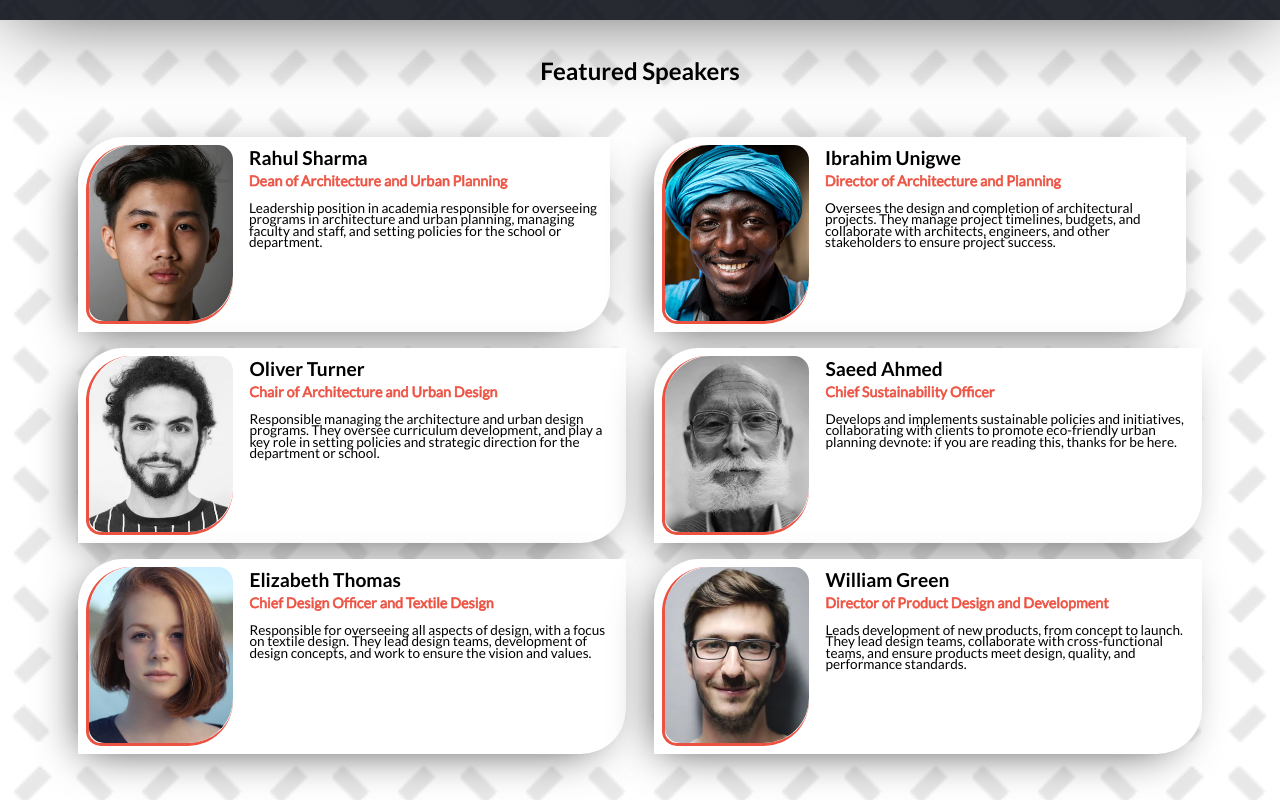
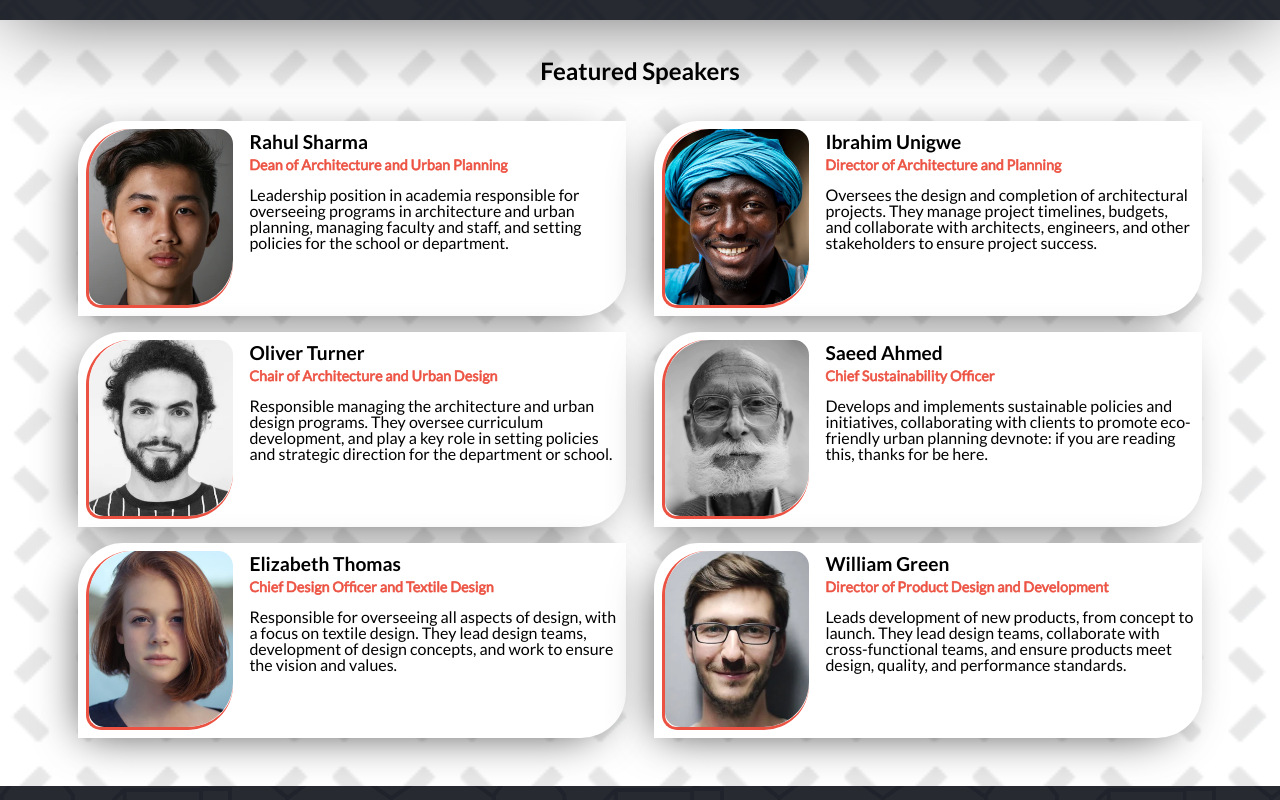
Before and after one commit to VelzckC0D3/Velzck_Festival, a website: page index.html in a window 1280 px wide. Shown: the part 1340-2140 px from the top of the page. Drawn offline with Linux system fonts and the light colour scheme.

Commit message:
font corrections
- fixed grid visual errors
- corrected fonts

```diff
--- a/style/home.css
+++ b/style/home.css
@@ -453,14 +453,16 @@
   }
 
   #speakersGrid {
-    margin-top: 1rem;
-    margin-bottom: 3rem;
+    grid-column: 1 / 4;
     height: auto;
-    display: grid;
+    overflow: visible;
     grid-template-columns: repeat(2, 1fr);
     grid-auto-rows: auto;
-    gap: 1rem;
-    max-width: 90%;
+    display: grid;
+    column-gap: 0;
+    row-gap: 1rem;
+    margin-bottom: 3rem;
+    width: 90%;
   }
 
   .moreSpeakers {
@@ -500,6 +502,12 @@
 }
 
 @media (min-width: 768px) {
+
+  .about {
+    font-size: 0.75rem;
+    line-height: 1rem;
+  }
+
   .speakersImg {
     height: 15rem;
     width: 9rem;
@@ -528,6 +536,14 @@
   }
 }
 
+@media (min-width: 1024px) {
+
+  .about {
+    font-size: 1rem;
+    line-height: 1rem;
+  }
+}
+
 /* MEDIA MIN | MEDIA MIN */
 
 /* MEDIA MAX | MEDIA MAX */
@@ -536,6 +552,10 @@
   .programLiDesc {
     overflow-y: scroll;
     align-items: flex-start;
+  }
+
+  .about {
+    font-size: 0.75rem;
   }
 }
 
```
